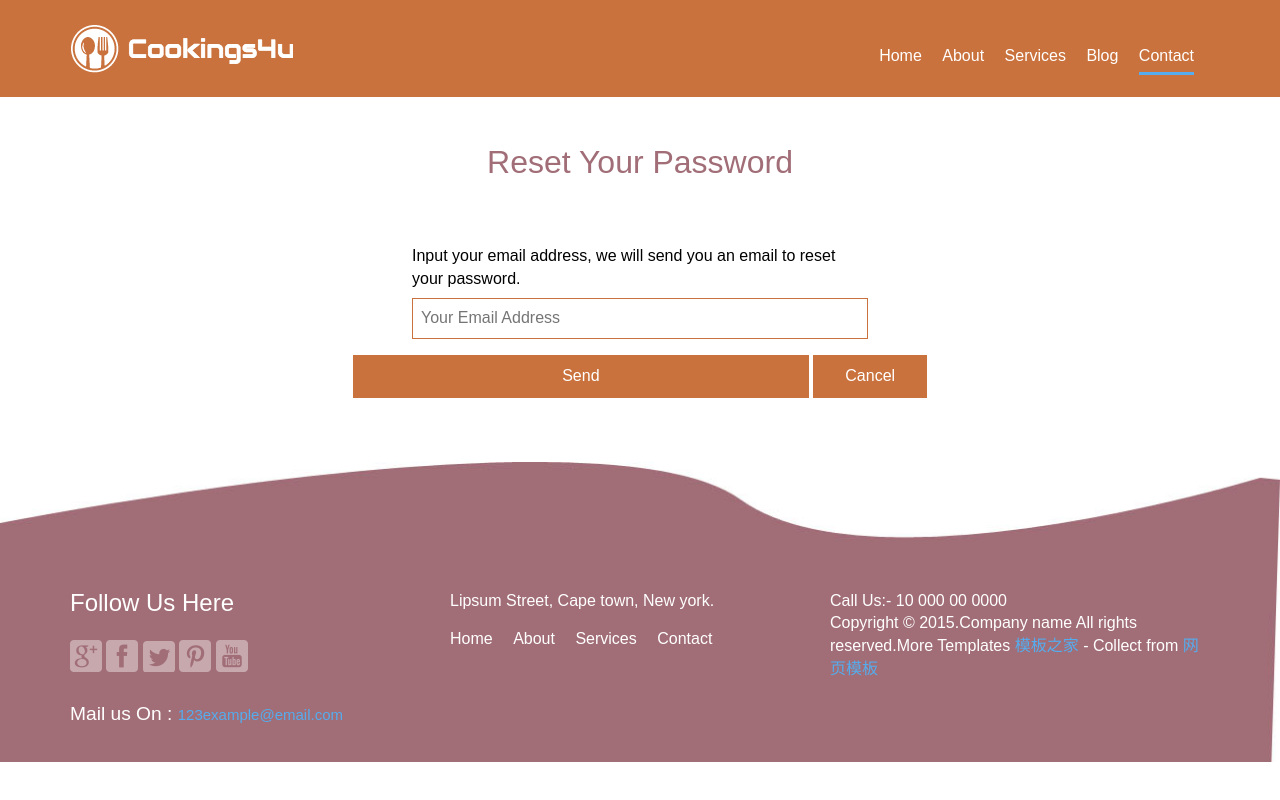
After one commit to ShongSu/Cookings4u, a PHP site: page /contact00.html in a window 1280 px wide. The commit adds this page. Run offline with PHP 8.4, Linux system fonts and the light colour scheme; some web fonts are replaced.

Commit message:
fix conflict

```diff
--- /dev/null
+++ b/contact00.html
@@ -0,0 +1,139 @@
+<!DOCTYPE HTML>
+<html>
+<head>
+<title>Cookings4u | Reset</title>
+<link href="css/bootstrap.css" rel="stylesheet" type="text/css" media="all">
+<!-- jQuery (necessary for Bootstrap's JavaScript plugins) -->
+<script src="js/jquery.min.js"></script>
+<!-- Custom Theme files -->
+<link href="css/style.css" rel="stylesheet" type="text/css" media="all"/>
+<!-- Custom Theme files -->
+<meta name="viewport" content="width=device-width, initial-scale=1">
+<meta http-equiv="Content-Type" content="text/html; charset=utf-8" />
+<script type="application/x-javascript"> addEventListener("load", function() { setTimeout(hideURLbar, 0); }, false); function hideURLbar(){ window.scrollTo(0,1); }>
+</script>
+<meta name="keywords" content="Coffee-House Responsive web template, Bootstrap Web Templates, Flat Web Templates, AndriodCompatible web template, Smartphone Compatible web template, free webdesigns for Nokia, Samsung, LG, SonyErricsson, Motorola web design" />
+<!--Google Fonts-->
+<link href='http://fonts.useso.com/css?family=Exo:100,200,300,400,500,600,700,800,900,100italic,200italic,300italic,400italic,500italic,600italic,700italic,800italic,900italic' rel='stylesheet' type='text/css'>
+<!-- start-smoth-scrolling -->
+<script type="text/javascript" src="js/move-top.js"></script>
+<script type="text/javascript" src="js/easing.js"></script>
+	<script type="text/javascript">
+			jQuery(document).ready(function($) {
+				$(".scroll").click(function(event){
+					event.preventDefault();
+					$('html,body').animate({scrollTop:$(this.hash).offset().top},1000);
+				});
+			});
+	</script>
+<!-- //end-smoth-scrolling -->
+</head>
+<body>
+<!--banner start here-->
+<div class="banner-bg">
+	<div class="container">
+		<div class="header-main">
+			<div class="logo">
+				<a href="index.html"><img src="images/logo.png" alt=""/></a>
+			</div>
+			<span class="menu"> <img src="images/icon.png" alt=""/></span>
+				<div class="clear"> </div>
+			<div class="navg">
+				<ul class="res">
+					<li><a href="index.html">Home</a></li>
+					<li><a href="about.html">About</a></li>
+					<li><a href="service.html">Services</a></li>
+					<li><a href="blog.html">Blog</a></li>
+					<li><a class="active" href="contact.html">Contact</a></li>
+				</ul>
+				<script>
+                                  $( "span.menu").click(function() {
+                                                                    $(  "ul.res" ).slideToggle("slow", function() {
+                                                                     // Animation complete.
+                                                                     });
+                                                                     });
+		       </script>
+			</div>
+		  <div class="clearfix"> </div>
+		</div>
+	</div>
+	</div>
+<!--banner end here-->
+<!--contact start here-->
+<div class="contact">
+	<div class="container">
+		<div class="contact-main">
+			<div class="contact-top">
+				<h3>Reset Your Password</h3>
+			</div>
+			<div class="contact-bottom">
+				<div class="contact-bottom-left">
+					<p>Input your email address, we will send you an email to reset your password.</p>
+					<input type="text" value="" onfocus="this.value = '';" onblur="if (this.value == '') {this.value = '';}" placeholder="Your Email Address"/>
+					<br />
+					<input type="submit" value="Send">
+					<input type="button" value="Cancel">
+
+				</div>
+			</div>
+		</div>
+	</div>
+</div>
+<!--contact end here-->
+
+<!--footer start here-->
+<div class="footer">
+	<div class="footer-main">
+
+		</div>
+		<div class="footer-bottom">
+			<div class="container">
+			<div class="col-md-4 ftr-bottom bgimg-top">
+				<h3>Follow Us Here</h3>
+				<ul class="imagesprite">
+					<li><a class="g" href="#"> </a></li>
+					<li><a class="fa" href="#"> </a></li>
+					<li><a class="tw" href="#"> </a></li>
+					<li><a class="p" href="#"> </a></li>
+					<li><a class="y" href="#"> </a></li>
+				</ul>
+				<h4>Mail us On : <a href="mailto:example@email.com">123example@email.com</a> </h4>
+			</div>
+			<div class="col-md-4 ftr-bottom">
+				<p>Lipsum Street, Cape town, New york.</p>
+				<ul class="ftr-navg">
+					<li><a href="index.html">Home</a></li>
+					<li><a href="about.html">About</a></li>
+					<li><a href="service.html">Services</a></li>
+					<li><a href="contact.html">Contact</a></li>
+				</ul>
+			</div>
+			<div class="col-md-4 ftr-bottom">
+				<p>Call Us:-  10 000 00 0000</p>
+				<p>Copyright &copy; 2015.Company name All rights reserved.More Templates <a href="http://www.cssmoban.com/" target="_blank" title="模板之家">模板之家</a> - Collect from <a href="http://www.cssmoban.com/" title="网页模板" target="_blank">网页模板</a></p>
+			</div>
+			<div class="clearfix"> </div>
+		</div>
+		</div>
+			<div class="clearfix"> </div>
+			<script type="text/javascript">
+										$(document).ready(function() {
+											/*
+											var defaults = {
+									  			containerID: 'toTop', // fading element id
+												containerHoverID: 'toTopHover', // fading element hover id
+												scrollSpeed: 1200,
+												easingType: 'linear'
+									 		};
+											*/
+
+											$().UItoTop({ easingType: 'easeOutQuart' });
+
+										});
+									</script>
+						<a href="#" id="toTop" style="display: block;"> <span id="toTopHover" style="opacity: 1;"> </span></a>
+</div>
+<!--footer end  here-->
+
+</body>
+</html>
--- a/css/style.css
+++ b/css/style.css
@@ -1089,6 +1089,23 @@ a.comme:hover{
 	border: 1px solid #CA723D;
 	-webkit-appearance: none;
 }
+
+.contact-bottom-left input[type="password"] {
+	outline: none;
+	padding: 8px;
+	width: 90%;
+	border: 1px solid #CA723D;
+	-webkit-appearance: none;
+}
+
+.contact-bottom-left input[type="email"] {
+	outline: none;
+	padding: 8px;
+	width: 90%;
+	border: 1px solid #CA723D;
+	-webkit-appearance: none;
+}
+
 .contact {
 	padding: 3em 0px;
   text-align: center;
@@ -1122,6 +1139,18 @@ a.comme:hover{
 	-webkit-appearance: none;
   width: 40%;
 
+}
+
+.contact-bottom-left input[type="button"] {
+	outline: none;
+	font-size: 1em;
+	font-weight: 400;
+	color: #fff;
+	background: #CA723D;
+	border: none;
+	padding: 10px 2em;
+	margin: 1em 0px;
+	-webkit-appearance: none;
 }
 .contact-bottom-left input[type="submit"]:hover{
 	background:#a16d77;
@@ -1132,7 +1161,33 @@ a.comme:hover{
  -moz-transition:  0.5s all;
  -o-transition:  0.5s all;
 }
+<<<<<<< HEAD
 
+=======
+.contact-bottom-left input[type="button"]:hover{
+	background:#a16d77;
+	color:#fff;
+	text-decoration:none;
+	transition: 0.5s all;
+ -webkit-transition: 0.5s all;
+ -moz-transition:  0.5s all;
+ -o-transition:  0.5s all;
+}
+.contact-bottom-right p {
+	font-size: 1em;
+	font-weight: 400;
+	color: #000;
+	margin:5px 0px;
+}
+.contact-bottom-right textarea {
+	outline: none;
+	padding:8px;
+	width: 95%;
+	height: 12em;
+	resize: none;
+	border:1px solid #CA723D;
+}
+>>>>>>> 7da62b0a202cef51740a9093126735f6200a9f92
 .addre h4 {
 	font-size: 1.4em;
 	font-weight: 600;
@@ -1364,6 +1419,12 @@ clear{
 .contact-bottom-left input[type="text"] {
 	width: 95%;
 }
+.contact-bottom-left input[type="password"] {
+	width: 95%;
+}
+.contact-bottom-left input[type="email"] {
+	width: 95%;
+}
 .contact-top p {
 	width: 100%;
 }
@@ -1667,7 +1728,16 @@ ul.p_n-list li a {
 .contact-bottom-left input[type="submit"] {
 	font-size: 0.8em;
 }
+<<<<<<< HEAD
 
+=======
+.contact-bottom-left input[type="button"] {
+	font-size: 0.8em;
+}
+.contact-bottom-right textarea {
+	height: 10em;
+}
+>>>>>>> 7da62b0a202cef51740a9093126735f6200a9f92
 .addre h4 {
 	font-size: 1.1em;
 }
@@ -1872,6 +1942,12 @@ ul.popular-tag li a {
 .contact-bottom-left input[type="text"] {
 	padding: 2px;
 }
+.contact-bottom-left input[type="password"] {
+	padding: 2px;
+}
+.contact-bottom-left input[type="email"] {
+	padding: 2px;
+}
 .contact-bottom-left p {
 	font-size: 0.8em;
 	margin:5px 0px;
@@ -1879,7 +1955,16 @@ ul.popular-tag li a {
 .contact-bottom-left input[type="submit"] {
 	font-size: 0.7em;
 }
+<<<<<<< HEAD
 
+=======
+.contact-bottom-left input[type="button"] {
+	font-size: 0.7em;
+}
+.contact-bottom-right textarea {
+	height: 7em;
+}
+>>>>>>> 7da62b0a202cef51740a9093126735f6200a9f92
 .addre h4 {
 	font-size: 1em;
 	margin:  5px 0px;
@@ -1932,6 +2017,7 @@ a.comme {
 }
 }
 /*--media quiries end here--*/
+<<<<<<< HEAD
 
 
 body .create{
@@ -1942,3 +2028,5 @@ body .create{
   margin: 1.5em;
   font-size: 2em;
 }
+=======
+>>>>>>> 7da62b0a202cef51740a9093126735f6200a9f92
```
Also changed, not shown: contact0.html (added, +139 -0 lines), single.html (+3 -4 lines).
